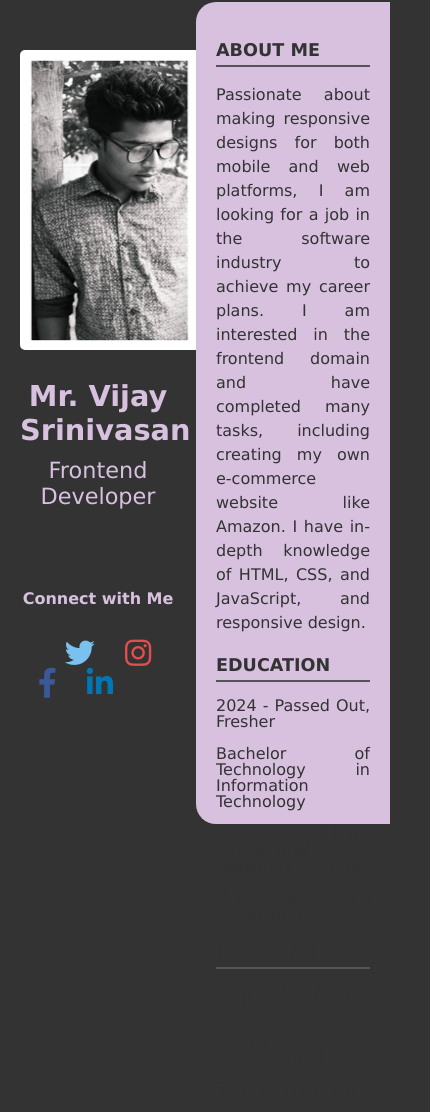
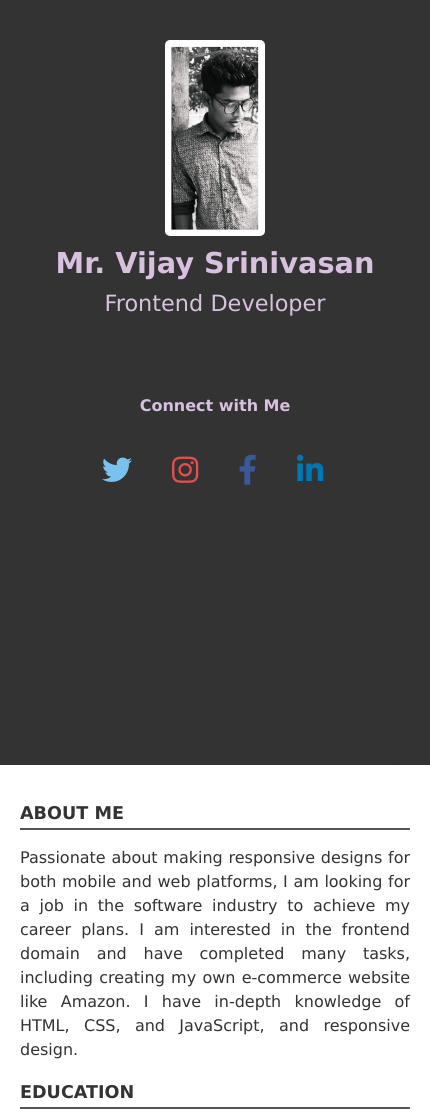
Before and after one commit to vijay722/vijay_official_site, a plain HTML site: page index.html in a window 390 px wide. Shown: the top 1112 px of the page, 430 px wide, since content can reach past the window. Drawn offline with Linux system fonts and the light colour scheme; a web font is replaced by a local one.

Commit message:
Update index.css

```diff
--- a/index.css
+++ b/index.css
@@ -16,7 +16,7 @@ body {
     box-shadow: 0 0 10px rgba(0, 0, 0, 0.1);
 }
 
-.about p{
+.about p {
     line-height: 1.5;
     color: #333;
 }
@@ -174,3 +174,53 @@ body {
         opacity: 1;
     }
 }
+@media only screen and (max-width: 600px) {
+    .container {
+        flex-direction: column; /* Stack items vertically */
+        height: auto; /* Auto height to fit content */
+    }
+
+    .left, .right {
+        width: 100%; /* Full width for both columns */
+        min-height: auto; /* Auto height to fit content */
+        border-radius: 0; /* Remove rounded corners */
+    }
+
+    .left img {
+        width: 100px; /* Adjusted image size for smaller screens */
+        height: auto; /* Maintain aspect ratio */
+        display: block; /* Ensure proper display */
+        margin: 20px auto 10px; /* Center align with top margin and add spacing */
+    }
+
+    .right {
+        background-color: white; /* Ensure readability */
+        position: relative; /* Ensure positioning context */
+    }
+
+    .contact-icons {
+        display: flex;
+        justify-content: center;
+        margin-top: 20px;
+    }
+
+    .contact-icons a {
+        margin: 0 10px;
+        padding: 10px;
+        transition: all 0.2s;
+        color: #333; /* Adjust icon color */
+        font-size: 24px; /* Adjust icon size */
+    }
+
+    .contact-icons a:hover {
+        transform: translateY(-3px);
+    }
+
+    .right button {
+        margin-top: 20px; /* Adjust margin as needed */
+        padding: 8px 16px; /* Adjust padding for smaller touch area */
+        font-size: 0.8em; /* Reduce font size for smaller screens */
+        max-width: 160px; /* Limit maximum width */
+        height: auto; /* Auto height to fit content */
+    }
+}
```
